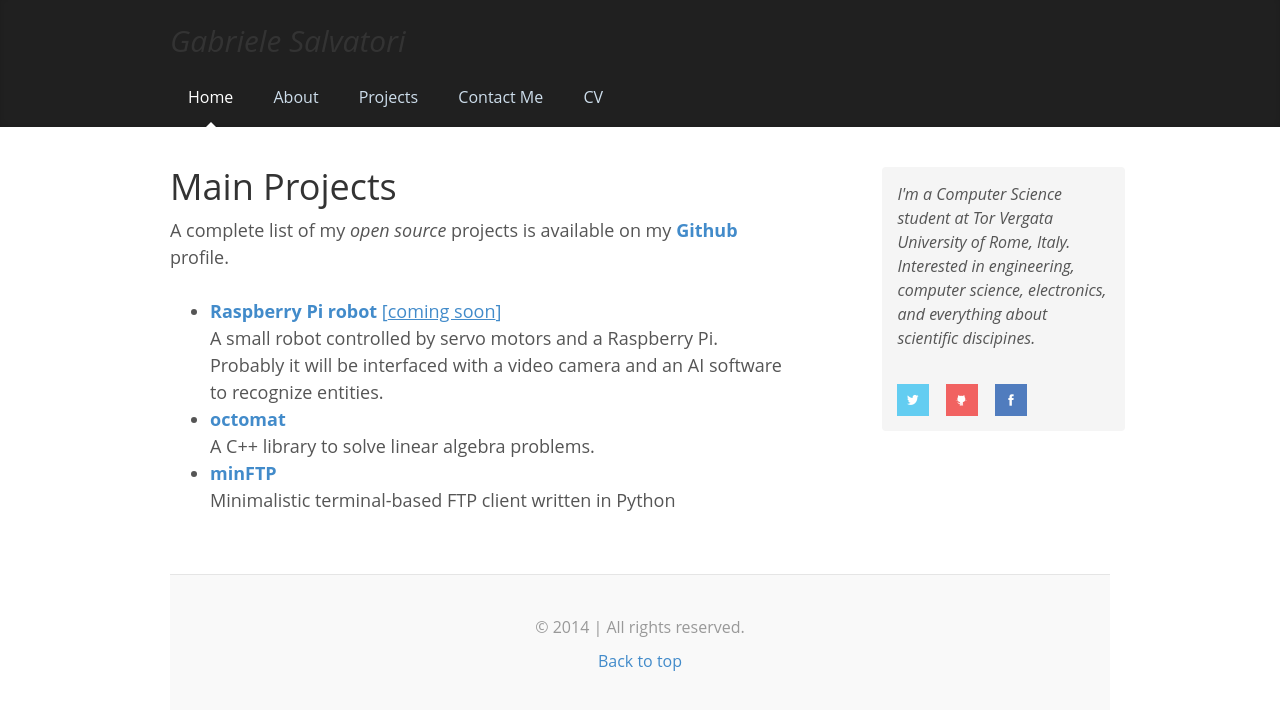
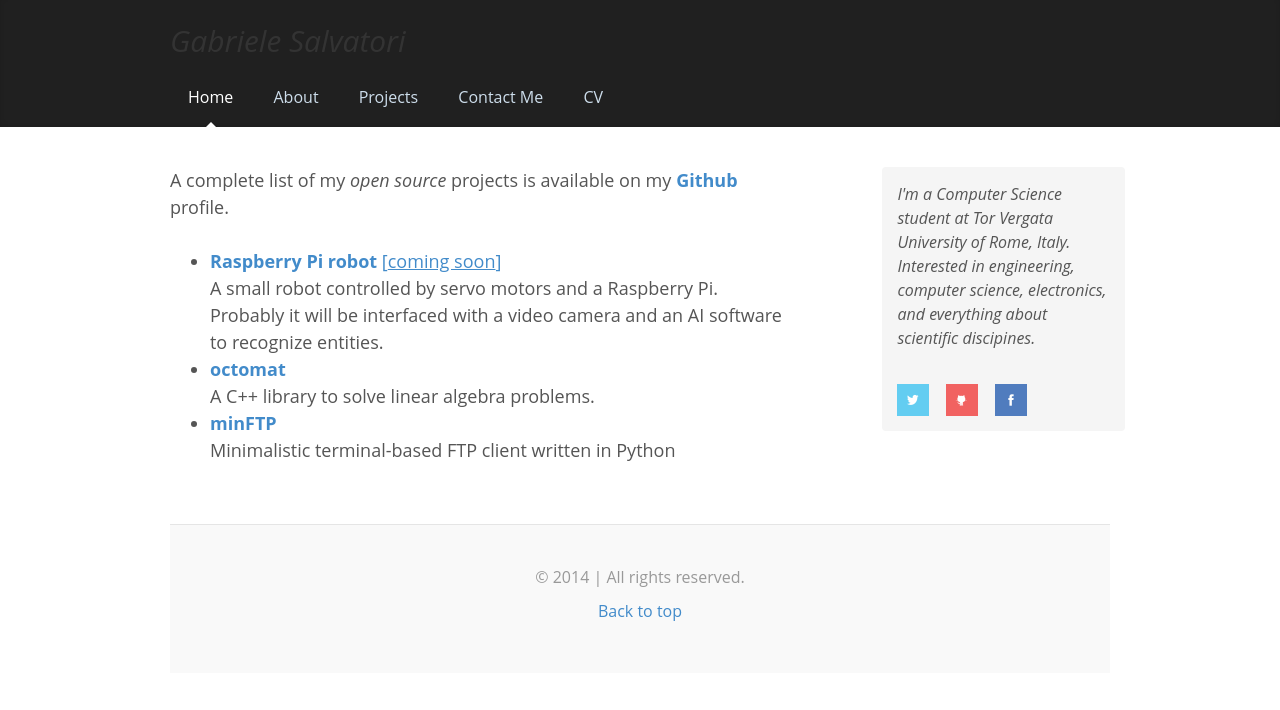
Before and after one commit to gsalvatori/salvatorigabriele.com, a Jekyll site: the page built from projects.html, in a window 1280 px wide. Shown: the top 710 px of the page. Built offline with Jekyll 4.4.1, drawn with Linux system fonts in a browser that asks for light colours; nearby versions of some CDN libraries; library files that are not in the unit come from our copies; Markdown is read by kramdown in place of the engine named in the settings.

Commit message:
Update projects.html

```diff
--- a/projects.html
+++ b/projects.html
@@ -4,7 +4,6 @@ title: salvatorigabriele.com - Blog
 ---
 
 <div id="home">
-  <h1>Main Projects</h1>
   A complete list of my <i>open source</i> projects is available on my <a href="https://github.com/gsalvatori"><b>Github</b></a> profile.<br><br>
   <ul>
     <li><a href=""><b>Raspberry Pi robot</b> [<u>coming soon</u>]</a><br>A small robot controlled by servo motors and a Raspberry Pi. Probably it will be interfaced with a video camera and an AI software to recognize entities.</li>
```
